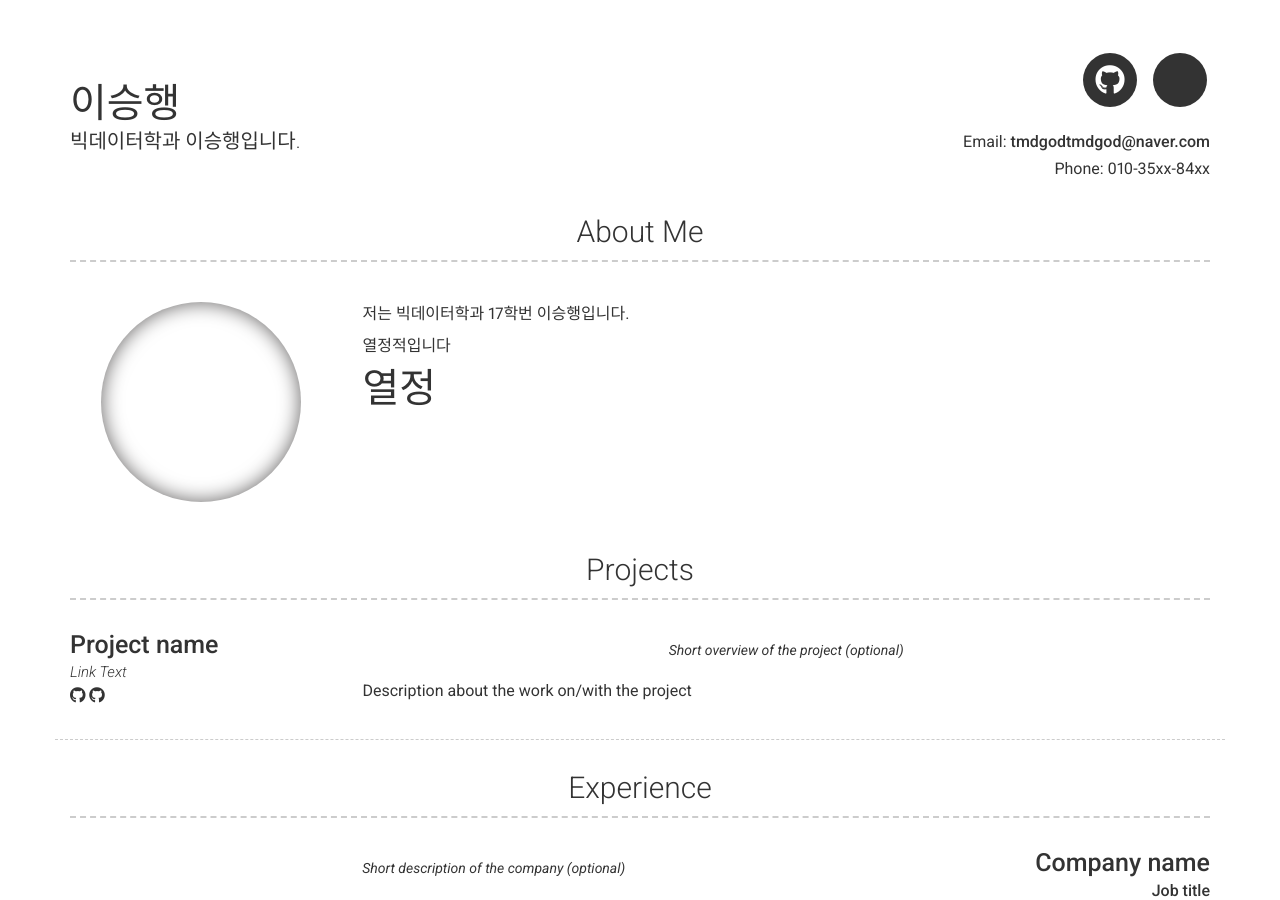
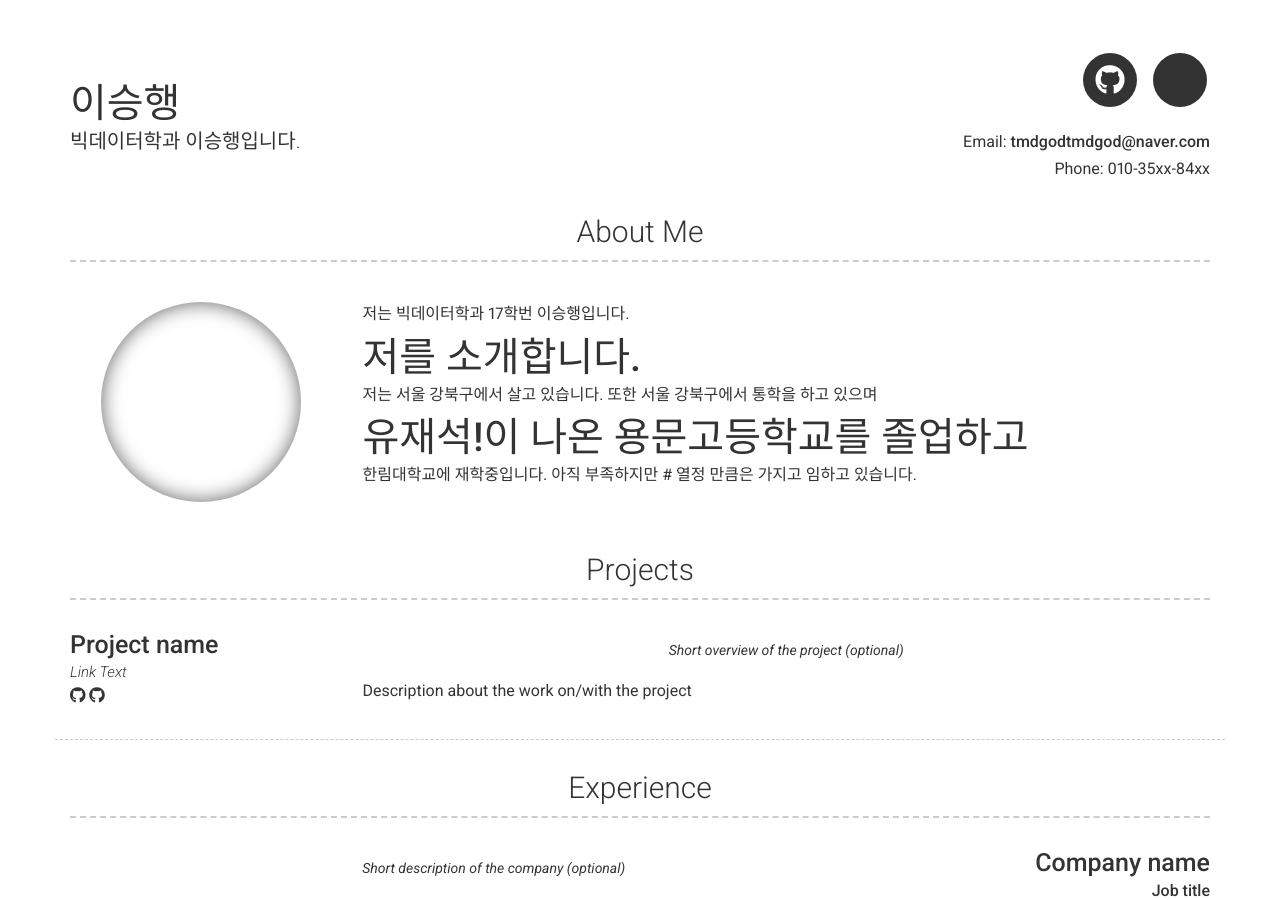
Before and after one commit to sproogen/modern-resume-theme, a Jekyll site: the page built from index.md, in a window 1280 px wide and 900 px high. Built offline with Jekyll 4.4.1, drawn with Linux system fonts in a browser that asks for light colours; nearby versions of some CDN libraries.

Commit message:
Update _config.yml

```diff
--- a/_config.yml
+++ b/_config.yml
@@ -41,9 +41,12 @@ additional_links:
 about_profile_image: Directory of profile image (eg. images/profile.jpg.jpg)
 about_content: | # this will include new lines to allow paragraphs
   저는 빅데이터학과 17학번 이승행입니다.
-
-  열정적입니다
-  # 열정
+  # 저를 소개합니다.
+  저는 서울 강북구에서 살고 있습니다.
+  또한 서울 강북구에서 통학을 하고 있으며
+  # 유재석!이 나온 용문고등학교를 졸업하고
+  한림대학교에 재학중입니다.
+  아직 부족하지만 # 열정 만큼은 가지고 임하고 있습니다.
 
 
 content:
```
